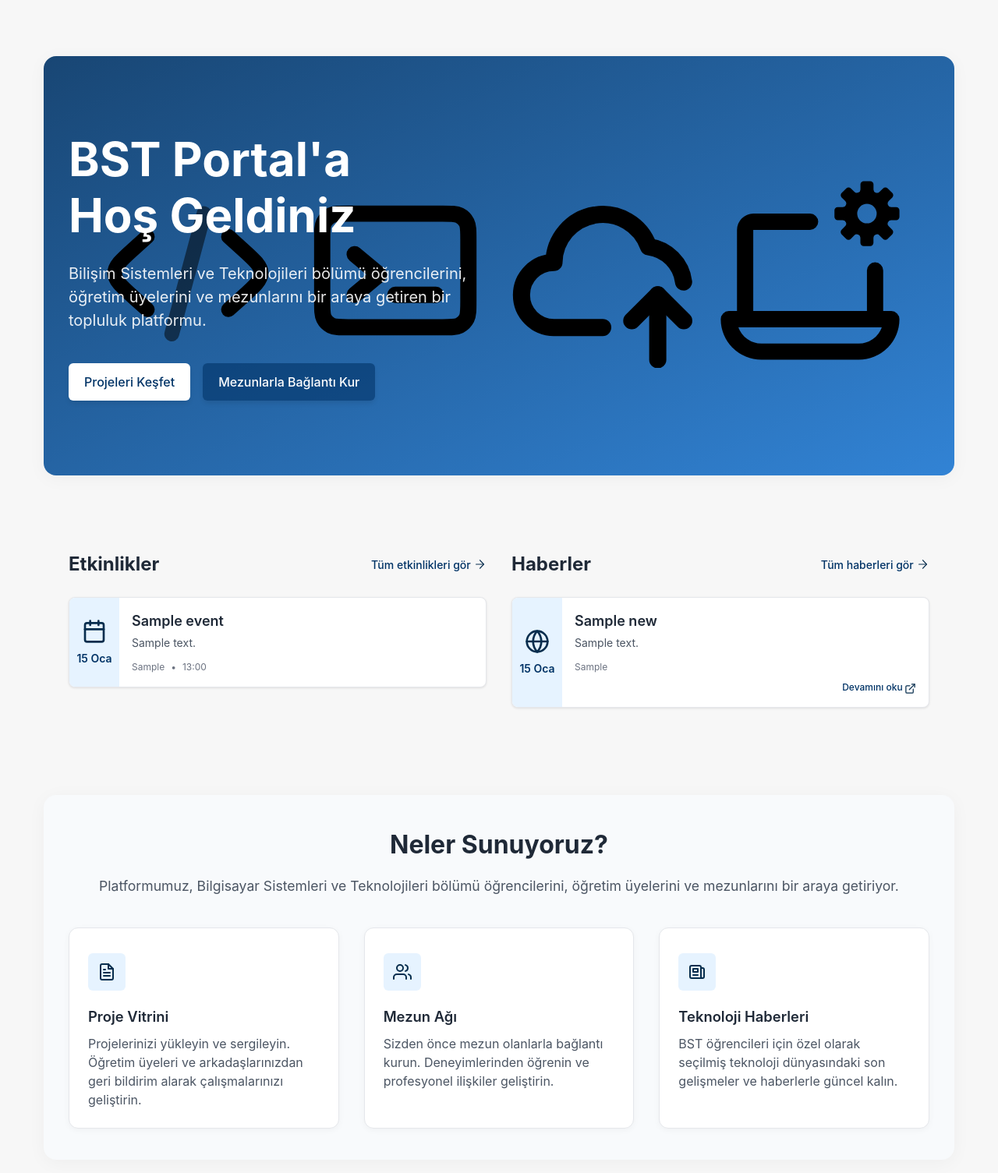
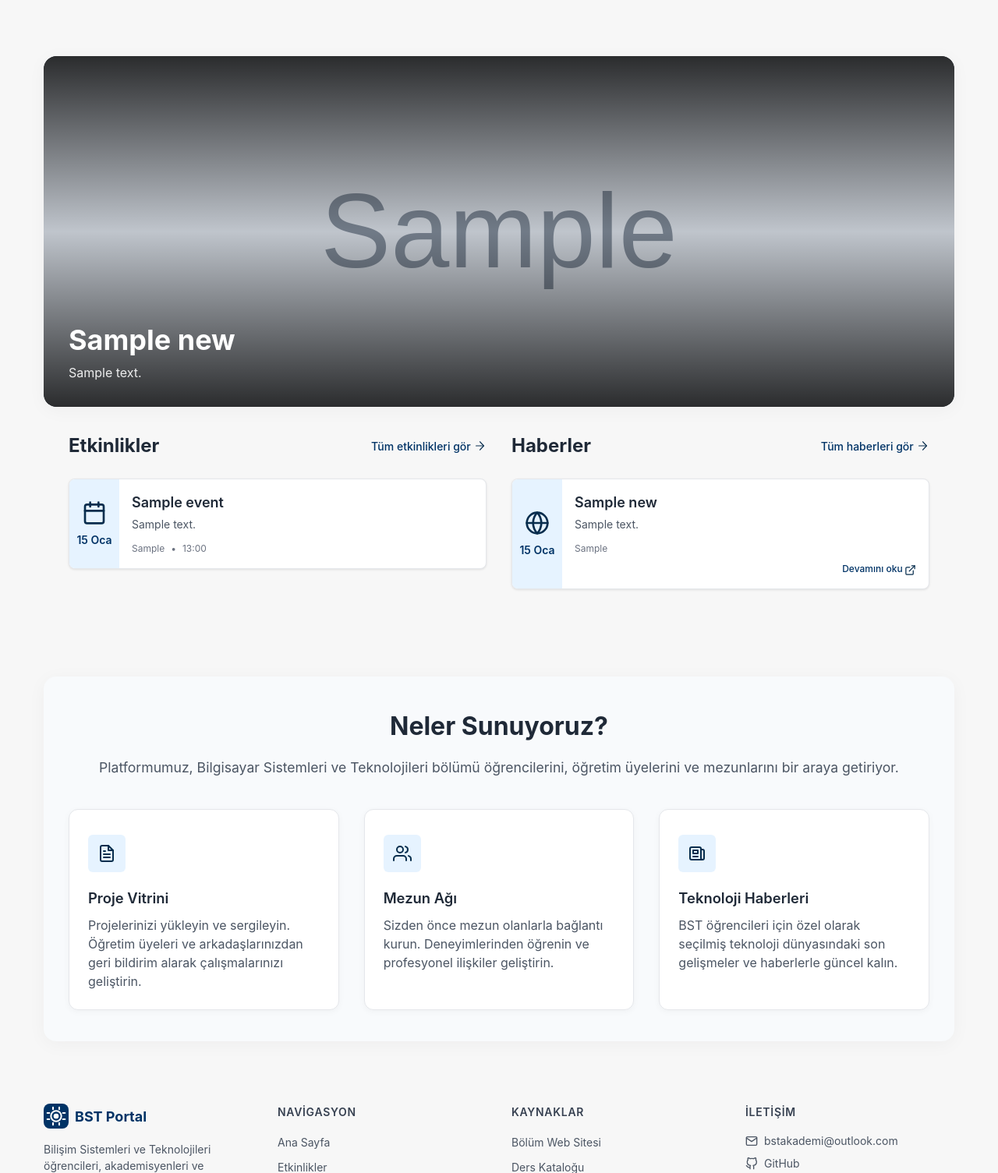
Before and after one commit to aziz-mevlana/bst-portal, a Django app: page / in a window 1280 px wide. Shown: the part 64-1569 px from the top of the page at 78% size. Run offline with Django 5.2, Linux system fonts and the light colour scheme; tables that the repository leaves empty hold one stand-in row (values such as "Sample post"); grey boxes marked "Sample" are stand-in pictures; some libraries are stand-ins or nearby versions.

Commit message:
long time later..., add carousel and user model mini change

```diff
--- a/accounts/models.py
+++ b/accounts/models.py
@@ -22,6 +22,9 @@ class UserProfile(models.Model):
 
     user = models.OneToOneField(User, on_delete=models.CASCADE, related_name='profile')
     user_type = models.CharField(max_length=15, choices=USER_TYPE_CHOICES, default='student')
+    username = models.CharField(max_length=150, unique=True, blank=True, null=True)
+    first_name = models.CharField(max_length=30, blank=True, null=True)
+    last_name = models.CharField(max_length=30, blank=True, null=True)
     student_number = models.CharField(max_length=20, blank=True, null=True)
     class_level = models.CharField(max_length=20, choices=CLASS_CHOICES, default='1')
     department = models.CharField(max_length=100, blank=True, null=True, default='Bilişim Sistemleri ve Teknolojileri')
--- a/bst_portal/settings.py
+++ b/bst_portal/settings.py
@@ -143,3 +143,8 @@ EMAIL_HOST_PASSWORD = ''  # Gmail uygulama şifreniz
 # https://docs.djangoproject.com/en/5.0/ref/settings/#default-auto-field
 
 DEFAULT_AUTO_FIELD = 'django.db.models.BigAutoField'
+
+AUTHENTICATION_BACKENDS = [
+    'accounts.backends.EmailBackend',
+    'django.contrib.auth.backends.ModelBackend',
+]
--- a/projects/templates/projects/project_list.html
+++ b/projects/templates/projects/project_list.html
@@ -7,8 +7,6 @@
 
 {% block content %}
 <div class="max-w-7xl mx-auto px-4 py-8 page-container-large">
-    <h1 class="text-3xl font-bold mb-2">Projeler</h1>
-    <p class="mb-6">Bölümünüzdeki tüm projeleri görüntüleyebilirsiniz.</p>
     <div class="flex flex-col md:flex-row md:items-center md:justify-between mb-8 gap-4">
         <a href="{% url 'projects:project_create' %}" class="inline-flex items-center gap-2 px-4 py-2 rounded-lg shadow hover:bg-blue-100 project-list-button transition">
             <svg xmlns="http://www.w3.org/2000/svg" fill="none" viewBox="0 0 24 24" stroke-width="1.5" stroke="currentColor" class="w-5 h-5">
--- a/static/css/style.css
+++ b/static/css/style.css
@@ -837,6 +837,7 @@ main {
 .hero-section {
     border-radius: 1rem;
     overflow: hidden;
+    min-height: 30rem;
 }
 
 .hero-overlay {
@@ -1672,6 +1673,89 @@ a, a:visited, a:active {
 
 .dark .made-by:hover{
     color: #97a0f7;
+}
+
+/* Hero Carousel Styles */
+.hero-carousel {
+    position: relative;
+    width: 100%;
+    height: 450px; /* Yüksekliği ayarlayabilirsiniz */
+    border-radius: 1rem;
+    overflow: hidden;
+    background-color: #1f2937; /* Resim yüklenene kadar arka plan rengi */
+}
+
+.hero-carousel .swiper-slide {
+    position: relative;
+    width: 100%;
+    height: 100%;
+    overflow: hidden;
+}
+
+.hero-carousel .slide-image {
+    width: 100%;
+    height: 100%;
+    object-fit: cover;
+    transition: transform 0.6s ease-out;
+}
+
+.hero-carousel .swiper-slide-active .slide-image {
+    transform: scale(1.05);
+}
+
+.hero-carousel .slide-overlay {
+    position: absolute;
+    inset: 0;
+    background: linear-gradient(to top, rgba(0, 0, 0, 0.8) 0%, rgba(0, 0, 0, 0.1) 50%, rgba(0, 0, 0, 0.8) 100%);
+}
+
+.hero-carousel .slide-content {
+    position: absolute;
+    bottom: 0;
+    left: 0;
+    right: 0;
+    padding: 2rem;
+    color: white;
+}
+
+.hero-carousel .slide-title {
+    font-size: 2.25rem;
+    font-weight: 700;
+    line-height: 1.2;
+    margin-bottom: 0.5rem;
+}
+
+.hero-carousel .slide-description {
+    font-size: 1rem;
+    max-width: 60ch;
+    opacity: 0.9;
+}
+
+.hero-carousel .swiper-pagination-bullet {
+    background-color: rgba(255, 255, 255, 0.5);
+    width: 10px;
+    height: 10px;
+    opacity: 1;
+    transition: all 0.3s ease;
+}
+
+.hero-carousel .swiper-pagination-bullet-active {
+    background-color: white;
+    width: 24px;
+    border-radius: 5px;
+}
+
+.hero-carousel .swiper-button-next,
+.hero-carousel .swiper-button-prev {
+    color: white;
+    --swiper-navigation-size: 32px;
+}
+
+@media (max-width: 768px) {
+    .hero-carousel {
+        height: 350px;
+        border-radius: 0.75rem;
+    }
 }
 
 /* Cropper modal overlay */
--- a/templates/accounts/login.html
+++ b/templates/accounts/login.html
@@ -17,8 +17,8 @@
         <form method="post" class="flex flex-col gap-4">
             {% csrf_token %}
             <div>
-                <label for="username" class="block text-sm font-medium mb-1">Kullanıcı Adı</label>
-                <input type="text" name="username" id="username" class="project-form-input w-full p-2 border border-gray-300 rounded focus:ring-2 focus:ring-blue-500 focus:border-blue-500" required autofocus>
+                <label for="email" class="block text-sm font-medium mb-1">Email</label>
+                <input type="text" name="email" id="email" class="project-form-input w-full p-2 border border-gray-300 rounded focus:ring-2 focus:ring-blue-500 focus:border-blue-500" required autofocus>
             </div>
             <div>
                 <label for="password" class="block text-sm font-medium mb-1">Şifre</label>
--- a/templates/alumni/alumni_list.html
+++ b/templates/alumni/alumni_list.html
@@ -5,8 +5,6 @@
 
 {% block content %}
 <div class="max-w-7xl mx-auto px-4 py-8 page-container-large">
-    <h1 class="text-3xl font-bold mb-2">Mezunlar Dizini</h1>
-    <p class="mb-6">Bölümümüz mezunlarıyla bağlantı kurun.</p>
     <!-- Arama ve Filtreleme -->
     <form method="get" class="grid grid-cols-1 md:grid-cols-5 gap-4 mb-8">
         <input type="text" name="q" class="project-list-input col-span-1 md:col-span-1 px-4 py-2 border border-gray-300 rounded-lg focus:ring-2 focus:ring-blue-400 focus:outline-none" placeholder="Mezun ara..." value="{{ query }}">
--- a/templates/base.html
+++ b/templates/base.html
@@ -7,6 +7,9 @@
     <title>{% block title %}BST Portal{% endblock %}</title>
     <script src="{% static 'js/tailwind.js' %}"></script>
     <link rel="stylesheet" href="{% static 'css/style.css' %}">
+    <!-- Swiper.js CSS -->
+    <link rel="stylesheet" href="https://unpkg.com/swiper/swiper-bundle.min.css" />
+
     {% block extra_css %}{% endblock %}
 </head>
 <body>
@@ -26,6 +29,8 @@
     </main>
 
     {% include 'includes/footer.html' %}
+    <!-- Swiper.js JS -->
+    <script src="https://unpkg.com/swiper/swiper-bundle.min.js"></script>
     {% block extra_js %}{% endblock %}
 </body>
 </html>
--- a/templates/includes/header.html
+++ b/templates/includes/header.html
@@ -30,7 +30,7 @@
                     <div class="profile-dropdown">
                         <button id="profile-button" class="profile-button">
                             <img src="{% if user.profile.profile_picture %}{{ user.profile.profile_picture.url }}{% else %}{% static 'images/icons/profile.svg' %}{% endif %}" alt="Profil Fotoğrafı" class="profile-avatar">
-                            <span>{{ user.username }}</span>
+                            <span>{{ user.first_name }} {{ user.last_name }}</span>
                             <img src="{% static 'images/icons/chevron-down.svg' %}" alt="" class="chevron-icon">
                         </button>
 
@@ -92,7 +92,7 @@
                     <li class="mobile-profile-section">
                         <div class="mobile-profile-header">
                             <img src="{% if user.profile.profile_picture %}{{ user.profile.profile_picture.url }}{% else %}{% static 'images/icons/profile.svg' %}{% endif %}" alt="Profil Fotoğrafı" class="mobile-profile-avatar">
-                            <span>{{ user.username }}</span>
+                            <span>{{ user.name }}</span>
                         </div>
                         <ul class="mobile-profile-menu">
                             <li><a href="{% url 'accounts:profile' %}">Profil</a></li>
--- a/templates/index.html
+++ b/templates/index.html
@@ -8,33 +8,37 @@
 {% block content %}
   <div>
     <!-- Hero Section -->
-    <div class="hero-container">
-      <section class="hero-section">
-        <div class="hero-overlay">
-          <!-- Yazılım temalı ikonlar -->
-          <div style="display: flex; justify-content: center; gap: 16px; margin-top: 150px;">
-            <img src="{% static 'images/icons/code.svg' %}" alt="Kod" style="width: 250px; height: 250px;" />
-            <img src="{% static 'images/icons/terminal.svg' %}" alt="Terminal" style="width: 250px; height: 250px;" />
-            <img src="{% static 'images/icons/cloud.svg' %}" alt="Bulut" style="width: 250px; height: 250px;" />
-            <img src="{% static 'images/icons/laptop.svg' %}" alt="Laptop" style="width: 250px; height: 250px;" />
+    <div class="hero-container" style="margin-bottom: 2rem;">
+      <!-- Swiper Carousel -->
+      <div class="swiper hero-carousel">
+        <div class="swiper-wrapper">
+          {% for item in news %}
+          <div class="swiper-slide">
+            <a href="{% url 'news:news_detail' item.id %}">
+              {% if item.image %}
+                <img src="{{ item.image.url }}" alt="{{ item.title }}" class="slide-image">
+              {% else %}
+                <img src="{% static 'images/placeholder.jpg' %}" alt="Placeholder" class="slide-image">
+              {% endif %}
+              <div class="slide-overlay"></div>
+              <div class="slide-content">
+                <h2 class="slide-title">{{ item.title }}</h2>
+                <p class="slide-description">{{ item.content|truncatewords:20 }}</p>
+              </div>
+            </a>
           </div>
+          {% endfor %}
         </div>
-        <div class="hero-content">
-          <h1 class="hero-title">
-            <span class="block">BST Portal'a</span>
-            <span class="block text-accent-300">Hoş Geldiniz</span>
-          </h1>
-          <p class="hero-subtitle">Bilişim Sistemleri ve Teknolojileri bölümü öğrencilerini, öğretim üyelerini ve mezunlarını bir araya getiren bir topluluk platformu.</p>
-          <div class="hero-buttons">
-            <a href="{% url 'projects:project_list' %}" class="hero-button hero-button-primary">Projeleri Keşfet</a>
-            <a href="{% url 'alumni:alumni_list' %}" class="hero-button hero-button-secondary">Mezunlarla Bağlantı Kur</a>
-          </div>
-        </div>
-      </section>
+        <!-- Add Pagination -->
+        <div class="swiper-pagination"></div>
+        <!-- Add Navigation -->
+        <div class="swiper-button-prev"></div>
+        <div class="swiper-button-next"></div>
+      </div>
     </div>
 
     <!-- Events & News Section -->
-    <section class="content-section">
+    <section class="content-section" style="padding-top: 0;">
       <div class="section-grid">
         <!-- Events -->
         <div>
@@ -173,4 +177,30 @@
       </div>
     </div>
   </div>
+
+  {% block extra_js %}
+  <script>
+    document.addEventListener('DOMContentLoaded', function () {
+      const swiper = new Swiper('.hero-carousel', {
+        // Otomatik geçiş ve döngü
+        rewind: true, // Sona gelince başa, baştayken sona döner. Loop'a göre daha stabil.
+
+        autoplay: {
+          delay: 5000, // 5 saniyede bir sonraki habere geçer
+          disableOnInteraction: false, // Kullanıcı etkileşiminden sonra da devam et
+        },
+        // Geçiş efekti
+        effect: 'fade',
+        fadeEffect: {
+          crossFade: true
+        },
+        // İleri/Geri butonları
+        navigation: {
+          nextEl: '.swiper-button-next',
+          prevEl: '.swiper-button-prev',
+        },
+      });
+    });
+  </script>
+  {% endblock %}
 {% endblock %}
```
Also changed, not shown: accounts/backends.py (added, +12 -0 lines), accounts/views.py (+43 -12 lines), templates/accounts/register.html (+14 -6 lines), accounts/migrations/0007_userprofile_last_name_userprofile_name_and_more.py (added), accounts/migrations/0008_rename_user_name_userprofile_username.py (added), accounts/migrations/0009_rename_last_name_userprofile_surname.py (added), accounts/migrations/0010_rename_surname_userprofile_last_name.py (added), accounts/migrations/0011_rename_name_userprofile_first_name.py (added).
